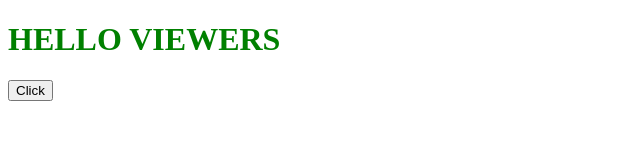
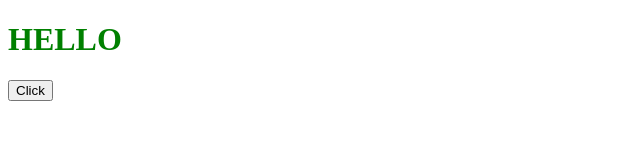
Before and after one commit to GuruVishnuKumar/College-Course, a plain HTML site: page index.html in a window 1280 px wide. Shown: the whole page, without its empty margins (0-640 px from the left). Drawn offline with Linux system fonts and the light colour scheme.

Commit message:
Update index.html

```diff
--- a/index.html
+++ b/index.html
@@ -10,7 +10,7 @@
 
 <body>
     <h1 style="color: green;">
-        HELLO VIEWERS
+        HELLO
     </h1>
 
     <button ondblclick="myalert()">
```
